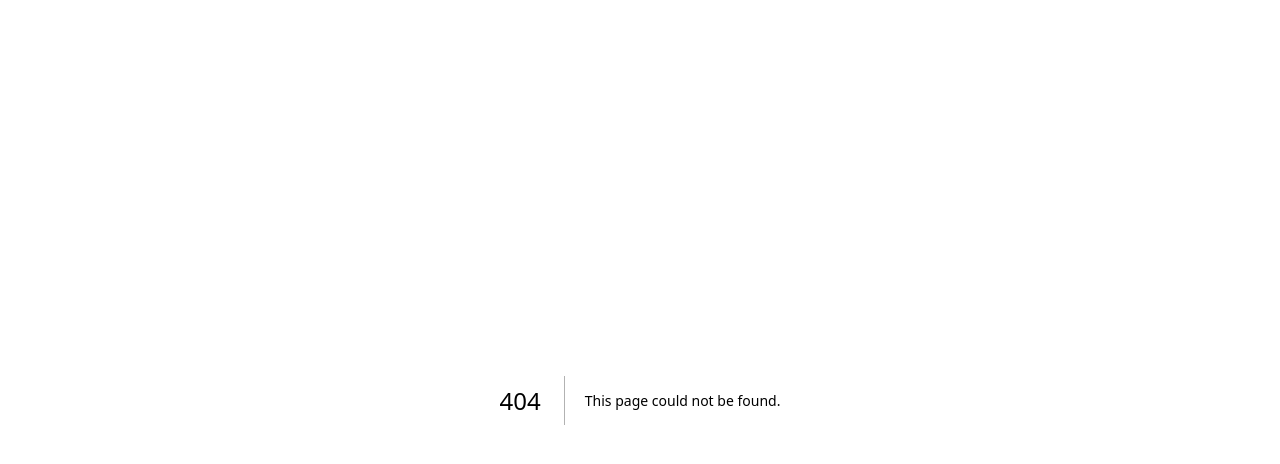
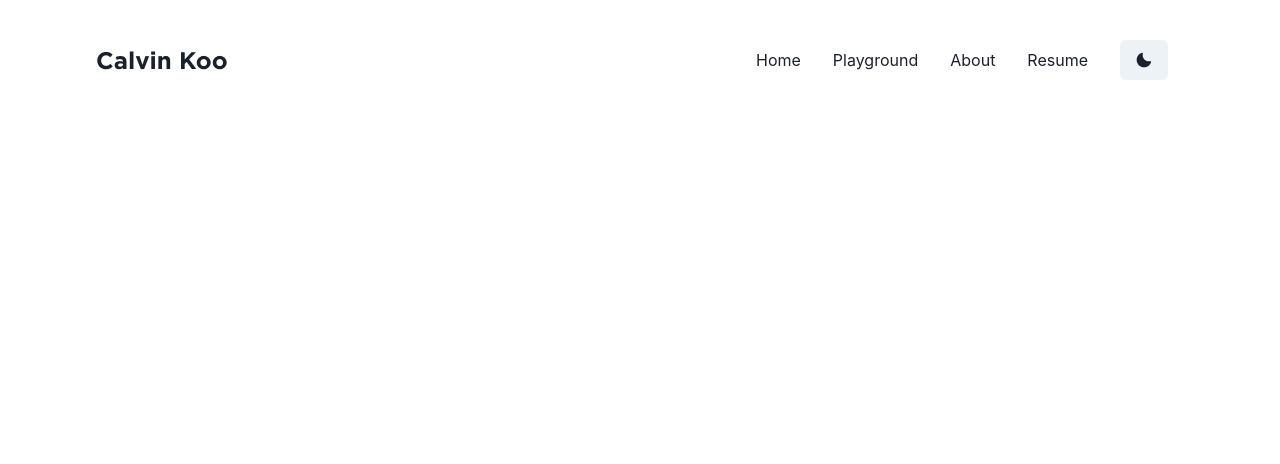
Before and after one commit to ckoo13/kooportfolio, a Next.js app: page /about in a window 1280 px wide. Before the commit this address had no page. Shown: the top 464 px of the page. Built offline with nearby package versions, Linux system fonts and the light colour scheme.

Commit message:
added page skeletons and resume link

```diff
--- a/components/MobileNavbar.jsx
+++ b/components/MobileNavbar.jsx
@@ -41,7 +41,9 @@ export default function MobileNavbar() {
                             <Link href='/'>Home</Link>
                             <Link href='/playground'>Playground</Link>
                             <Link href='/about'>About</Link>
-                            <Text>Resume</Text>
+                            <a href="/resume.pdf" target='_blank'>
+                                <Text marginX={4}>Resume</Text>
+                            </a>
                         </VStack>
                     </DrawerBody>
                 </DrawerContent>
--- a/components/Navbar.jsx
+++ b/components/Navbar.jsx
@@ -37,7 +37,9 @@ export default function Navbar() {
                 <Link className="navbar-link" href='/about'>
                     <Text marginX={4}>About</Text>
                 </Link>
-                <Text marginX={4}>Resume</Text>
+                <a href="/resume.pdf" target='_blank'>
+                    <Text marginX={4}>Resume</Text>
+                </a>
                 <Button onClick={toggleColorMode} marginX={4}>
                     {toggleButton()}
                 </Button>
--- /dev/null
+++ b/pages/about.js
@@ -0,0 +1,14 @@
+import React from "react";
+
+import Navbar from "../components/Navbar";
+
+import { Box, Flex } from "@chakra-ui/react";
+
+
+export default function About() {
+    return (
+        <Flex flexDirection='column' alignItems='center' >
+            <Navbar />
+        </Flex>
+    )
+}
```
Also changed, not shown: pages/playground.js (added, +13 -0 lines), 1 other file (tests, documents, lock files or other folders).
